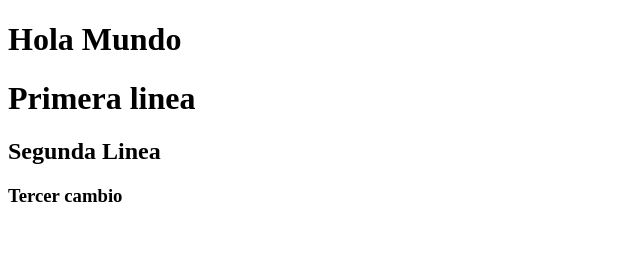
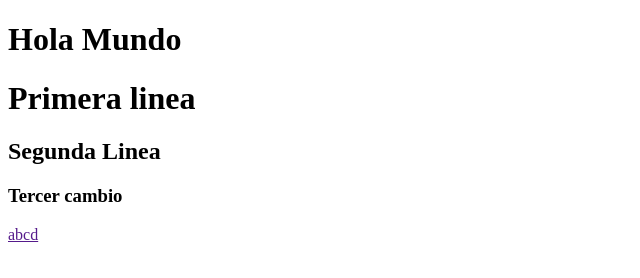
Before and after one commit to ZarachoAlan/Trabajo-P--Porgramacion-III, a plain HTML site: page index.html in a window 1280 px wide. Shown: the full height of the page, 0-640 px from the left. Drawn offline with Linux system fonts and the light colour scheme.

Commit message:
cambio en master

```diff
--- a/index.html
+++ b/index.html
@@ -13,5 +13,7 @@
     <h2>Segunda Linea</h2>
 
     <h3>Tercer cambio</h3>
+
+    <a href="">abcd</a>
 </body>
 </html>
```
